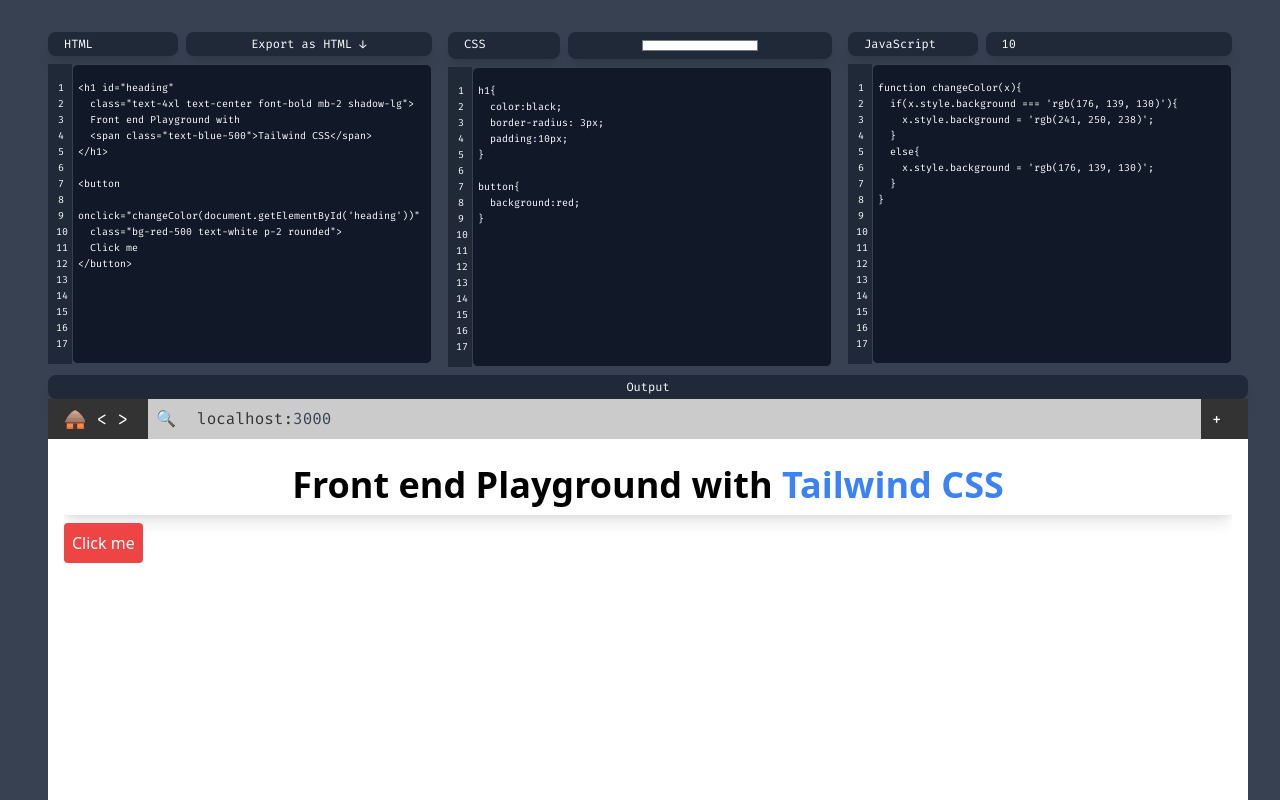
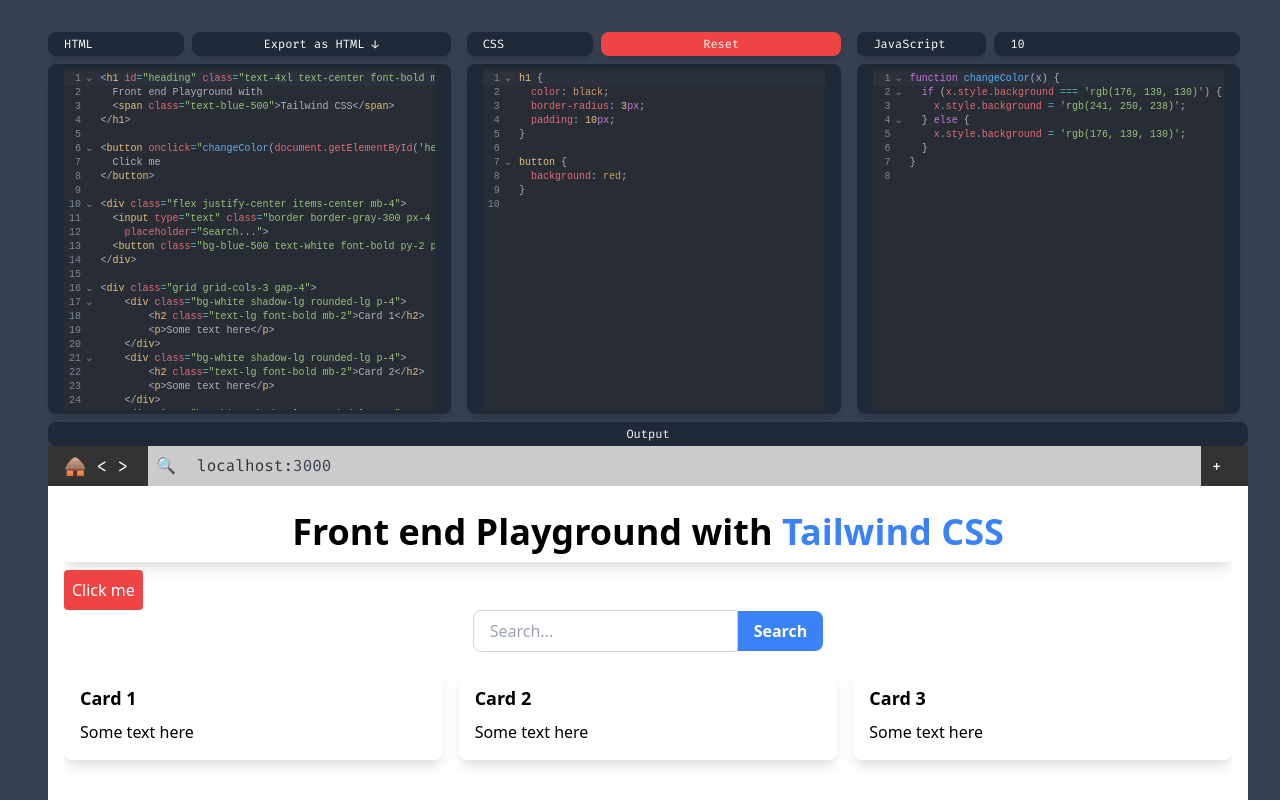
Before and after one commit to Anshdeep-Singh/frontend-playground, a Next.js app: page / in a window 1280 px wide. Shown: the top 800 px of the page. Built offline with nearby package versions, Linux system fonts and the light colour scheme.

Commit message:
add codeMirror for syntax completion

```diff
--- a/app/page.tsx
+++ b/app/page.tsx
@@ -1,126 +1,103 @@
-"use client"
-import { useEffect, useState } from "react";
-import ReactDOMServer from "react-dom/server";
-
-interface CodeEditorWithLineNumbersProps {
-  language: string;
-  code: string;
-  onChange: (value: string) => void;
-  onKeyUp: () => void;
-  fontSize: number;
-  textColor: string;
-
-}
-
-const CodeEditorWithLineNumbers: React.FC<CodeEditorWithLineNumbersProps> = ({
-  language,
-  code,
-  onChange,
-  onKeyUp,
-  fontSize,
-  textColor,
-}) => {
-  const lines = code.split("\n");
-
-  return (
-    <div className="relative w-full flex">
-      <div className="w-6 bg-gray-800 text-white p-2 text-right select-none mt-2 pt-4 min-h-[300px]"
-      >
-        {lines.map((_, index) => (
-          <p key={index} className="text-xs"
-            style={{ fontSize: `${fontSize}px`, color: textColor }}
-          >
-            {index + 1}
-          </p>
-        ))}
-      </div>
-      <textarea
-        name={`${language}-code`}
-        id={`${language}-code`}
-        className="w-full min-h-[300px] px-[5px] py-[15px] bg-gray-900 text-white mt-2 rounded-md text-xs border border-gray-700 focus:outline-none focus:border-blue-500"
-        style={{ overflow: 'hidden', fontSize: `${fontSize}px`, resize: 'none', height: 'auto', color: textColor }}
-        value={code}
-        onChange={(e) => onChange(e.target.value)}
-        onKeyUp={onKeyUp}
-      ></textarea>
-    </div>
-  );
-};
+"use client";
+import { useCallback, useEffect, useState } from "react";
+import CodeMirror from "@uiw/react-codemirror";
+import { html } from "@codemirror/lang-html";
+import { css } from "@codemirror/lang-css";
+import { javascript } from "@codemirror/lang-javascript";
 
 
-export default function Home() {
-  const [htmlCode, setHtmlCode] = useState(`<h1 id="heading"
-  class="text-4xl text-center font-bold mb-2 shadow-lg">
+const defaultHtmlCode = `<h1 id="heading" class="text-4xl text-center font-bold mb-2 shadow-lg">
   Front end Playground with
   <span class="text-blue-500">Tailwind CSS</span>
 </h1>
 
-<button
-  onclick="changeColor(document.getElementById('heading'))"
-  class="bg-red-500 text-white p-2 rounded">
+<button onclick="changeColor(document.getElementById('heading'))" class="bg-red-500 text-white p-2 rounded">
   Click me
 </button>
 
+<div class="flex justify-center items-center mb-4">
+  <input type="text" class="border border-gray-300 px-4 py-2 rounded-l-lg focus:outline-none"
+    placeholder="Search...">
+  <button class="bg-blue-500 text-white font-bold py-2 px-4 rounded-r-lg">Search</button>
+</div>
 
+<div class="grid grid-cols-3 gap-4">
+    <div class="bg-white shadow-lg rounded-lg p-4">
+        <h2 class="text-lg font-bold mb-2">Card 1</h2>
+        <p>Some text here</p>
+    </div>
+    <div class="bg-white shadow-lg rounded-lg p-4">
+        <h2 class="text-lg font-bold mb-2">Card 2</h2>
+        <p>Some text here</p>
+    </div>
+    <div class="bg-white shadow-lg rounded-lg p-4">
+        <h2 class="text-lg font-bold mb-2">Card 3</h2>
+        <p>Some text here</p>
+    </div>
+</div>
+`;
 
-
-
-`);
-
-  const [cssCode, setCssCode] = useState(`h1{
-  color:black;
+const defaultCssCode = `h1 {
+  color: black;
   border-radius: 3px;
-  padding:10px;
+  padding: 10px;
 }
 
-button{
-  background:red;
+button {
+  background: red;
 }
+`;
 
-
-
-
-
-
-
-`);
-
-  const [jsCode, setJsCode] = useState(`function changeColor(x){
-  if(x.style.background === 'rgb(176, 139, 130)'){
+const defaultJsCode = `function changeColor(x) {
+  if (x.style.background === 'rgb(176, 139, 130)') {
     x.style.background = 'rgb(241, 250, 238)';
-  }
-  else{
+  } else {
     x.style.background = 'rgb(176, 139, 130)';
   }
 }
+`;
 
+export default function Home() {
 
+  const [htmlCode, setHtmlCode] = useState(
+    typeof localStorage !== 'undefined' && localStorage.getItem("htmlCode") || defaultHtmlCode
+  );
 
+  const [cssCode, setCssCode] = useState(
+    typeof localStorage !== 'undefined' &&  localStorage.getItem("cssCode") || defaultCssCode
+  );
 
+  const [jsCode, setJsCode] = useState(
+    typeof localStorage !== 'undefined' &&  localStorage.getItem("jsCode") || defaultJsCode
+  );
 
+  useEffect(() => {
+    if (typeof localStorage !== 'undefined') {
+      localStorage.setItem("htmlCode", htmlCode);
+      localStorage.setItem("cssCode", cssCode);
+      localStorage.setItem("jsCode", jsCode);
+    }
+  }, [htmlCode, cssCode, jsCode]);
 
+  const handleReset = () => {
+    setHtmlCode(defaultHtmlCode);
+    setCssCode(defaultCssCode);
+    setJsCode(defaultJsCode);
+  };
 
+const onChangeHTML = useCallback((value: string) => {
+  setHtmlCode(value);
+}, []);
 
-`);
+const onChangeCSS = useCallback((value: string) => {
+  setCssCode(value);
+}
+, []);
 
-  const handleOutput = () => {
-    const outputCode = document.getElementById("output") as HTMLIFrameElement | null;
+const onChangeJS = useCallback((value: string) => {
+  setJsCode(value);
+}, []);
 
-    if (outputCode?.contentDocument && outputCode.contentDocument.body) {
-      const tailwindCSSLink = document.createElement("link");
-      tailwindCSSLink.href = "https://cdn.jsdelivr.net/npm/tailwindcss@2.2.19/dist/tailwind.min.css";
-      tailwindCSSLink.rel = "stylesheet";
-      outputCode.contentDocument.head.appendChild(tailwindCSSLink);
-
-      outputCode.contentDocument.body.innerHTML = ReactDOMServer.renderToStaticMarkup(
-        <div dangerouslySetInnerHTML={{ __html: htmlCode }} />
-      );
-      const styleElement = outputCode.contentDocument.createElement("style");
-      styleElement.innerHTML = cssCode;
-      outputCode.contentDocument.head.appendChild(styleElement);
-      (outputCode.contentWindow as any).eval(jsCode);
-    }
-  };
 
   const [fontSize, setFontSize] = useState(10);
   const [textColor, setTextColor] = useState("#ffffff"); // Initial text color
@@ -143,6 +120,7 @@
   <head>
     <meta charset="UTF-8">
     <meta name="viewport" content="width=device-width, initial-scale=1.0">
+    <link rel="stylesheet" href="https://cdn.jsdelivr.net/npm/tailwindcss@2.2.19/dist/tailwind.min.css">
     <style>
       ${cssCode}
     </style>
@@ -164,15 +142,30 @@
     link.click();
   };
 
+  const srcCode = `<!DOCTYPE html>
+  <html lang="en">
+    <head>
+      <meta charset="UTF-8">
+      <meta name="viewport" content="width=device-width, initial-scale=1.0">
+      <link rel="stylesheet" href="https://cdn.jsdelivr.net/npm/tailwindcss@2.2.19/dist/tailwind.min.css">
+      <style>
+        ${cssCode}
+      </style>
+      <title>Output</title>
+    </head>
+    <body>
+      ${htmlCode}
+      <script>
+        ${jsCode}
+      </script>
+    </body>
+  </html>`
 
-  useEffect(() => {
-    handleOutput();
-  }, []);
 
   return (
-    <div className="flex flex-col bg-gray-700 py-4 w-full">
-      <div className="left px-10 pt-4 w-full flex flex-row lg:flex-col sm:px-2 sm:pr-[1.5rem]">
-        <div className="w-full mx-2">
+    <div className="flex flex-col bg-gray-700 py-4">
+      <div className="left px-10 pr-8 pt-4 w-full flex flex-row lg:flex-col sm:px-2 sm:pr-[1.5rem]">
+        <div className="w-1/3 mx-2 lg:w-full">
           <div className="flex flex-row">
             <label className="text-white text-xs shadow-lg rounded-lg bg-gray-800 px-4 py-1 w-1/2">HTML</label>
             <button onClick={handleExport}
@@ -181,35 +174,39 @@
               Export&nbsp;as&nbsp;HTML&nbsp;&darr;
             </button>
           </div>
-          <CodeEditorWithLineNumbers
-            language="html"
-            code={htmlCode}
-            onChange={(value) => setHtmlCode(value)}
-            onKeyUp={handleOutput}
-            fontSize={fontSize}
-            textColor={textColor}
-          />
+          <CodeMirror
+              className="w-full bg-gray-800 text-white px-4 py-1 text-xs shadow-lg mt-2 rounded-lg"
+              value={htmlCode}
+              height="342px"
+              theme="dark"
+              extensions={[html()]}
+              onChange={onChangeHTML}
+              placeholder={"<h1>Hello, world!</h1>"}
+              style={{ fontSize: `${fontSize}px`, color: textColor }}
+            />
         </div>
-        <div className="w-full mx-2">
+        <div className="w-1/3 mx-2 lg:w-full">
           <div className="flex flex-row">
             <label className="text-white text-xs shadow-lg rounded-lg bg-gray-800 px-4 py-1 w-1/2 lg:mt-2">CSS</label>
-            <input
-              type="color"
-              className="w-full rounded-lg bg-gray-800 text-white px-[4.5rem] py-1 text-xs shadow-lg ml-2 lg:mt-2"
-              value={textColor}
-              onChange={(e) => handleTextColorChange(e.target.value)}
+            <button onClick={handleReset}
+              className="w-full rounded-lg bg-red-500 text-white px-4 py-1 text-xs shadow-lg ml-2 text-center lg:mt-2"
+            >
+              Reset
+            </button>
+          </div>
+          <CodeMirror
+              className="w-full bg-gray-800 text-white px-4 py-1 text-xs shadow-lg mt-2 rounded-lg"
+              value={cssCode}
+              height="342px"
+              theme="dark"
+              extensions={[css()]}
+              placeholder={"h1 { color: red; }"}
+              onChange={onChangeCSS}
+
+              style={{ fontSize: `${fontSize}px`, color: textColor,backgroundColor: 'bg-gray-800' }}
             />
-          </div>
-          <CodeEditorWithLineNumbers
-            language="css"
-            code={cssCode}
-            onChange={(value) => setCssCode(value)}
-            onKeyUp={handleOutput}
-            fontSize={fontSize}
-            textColor={textColor}
-          />
         </div>
-        <div className="w-full mx-2">
+        <div className="w-1/3 mx-2 lg:w-full">
           <div className="flex flex-row">
             <label className="text-white text-xs shadow-lg rounded-lg bg-gray-800 px-4 py-1 w-1/2 lg:mt-2">JavaScript</label>
             <input
@@ -220,14 +217,16 @@
               min={8}
               max={12} />
           </div>
-          <CodeEditorWithLineNumbers
-            language="js"
-            code={jsCode}
-            onChange={(value) => setJsCode(value)}
-            onKeyUp={() => handleOutput()}
-            fontSize={fontSize}
-            textColor={textColor}
-          />
+          <CodeMirror
+              className="w-full bg-gray-800 text-white px-4 py-1 text-xs shadow-lg mt-2 rounded-lg"
+              value={jsCode}
+              height="342px"
+              theme="dark"
+              extensions={[javascript()]}
+              onChange={onChangeJS}
+              placeholder={"function myFunction() {\n  document.getElementById('demo').innerHTML = 'Hello, world!';\n}"}
+              style={{ fontSize: `${fontSize}px`, color: textColor }}
+            />
         </div>
       </div>
 
@@ -245,7 +244,8 @@
           </div>
           <div id="close"></div>
         </div>
-        <iframe id="output" className="w-[100%] bg-white p-4 min-h-[750px] md:min-h-[450px] ">
+        <iframe id="output" className="w-[100%] bg-white p-4 min-h-[750px] md:min-h-[450px]"
+        srcDoc={srcCode}>
         </iframe>
       </div>
     </div>
--- a/package.json
+++ b/package.json
@@ -9,6 +9,10 @@
     "lint": "next lint"
   },
   "dependencies": {
+    "@codemirror/lang-css": "^6.2.1",
+    "@codemirror/lang-html": "^6.4.8",
+    "@codemirror/lang-javascript": "^6.2.1",
+    "@uiw/react-codemirror": "^4.21.21",
     "next": "14.1.0",
     "react": "^18",
     "react-autosuggest": "^10.1.0",
```
Also changed, not shown: 1 other file (tests, documents, lock files or other folders).
